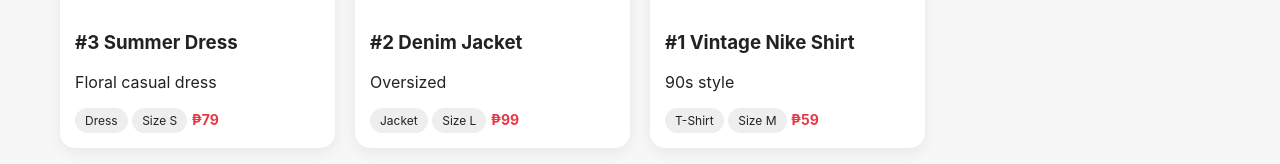
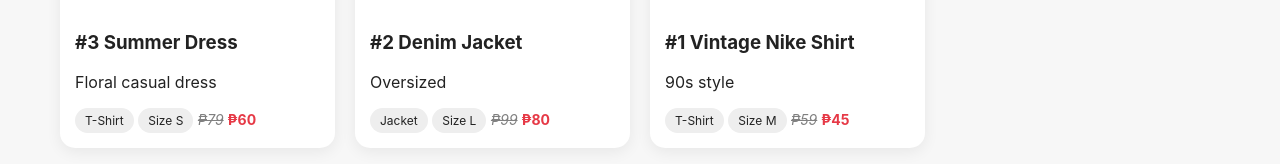
Before and after one commit to chefbarac/ukayfinds, a plain HTML site: page index.html in a window 1280 px wide. Shown: the part 568-732 px from the top of the page. Drawn offline with Linux system fonts and the light colour scheme.

Commit message:
added anchor_price

```diff
--- a/index.html
+++ b/index.html
@@ -103,8 +103,6 @@
             }
 
             .price {
-                color: #e63946;
-                font-weight: bold;
                 font-size: 14px;
             }
 
@@ -274,8 +272,11 @@
                     collection: "T-Shirt",
                     size: "M",
                     category: "Fair",
-                    price: 59,
-                    date_purchased: "",
+                    price: 45,
+                    discounted_price: 40,
+                    anchor_price: 59,
+                    date_purchased: "2026-06-24T16:00:00.000Z",
+                    date_displayed: "",
                     is_sold: false,
                     date_sold: "",
                     is_archived: false,
@@ -288,8 +289,11 @@
                     collection: "Jacket",
                     size: "L",
                     category: "Very Good",
-                    price: 99,
-                    date_purchased: "",
+                    price: 80,
+                    discounted_price: 75,
+                    anchor_price: 99,
+                    date_purchased: "2026-06-24T16:00:00.000Z",
+                    date_displayed: "",
                     is_sold: false,
                     date_sold: "",
                     is_archived: false,
@@ -299,29 +303,21 @@
                     id: 3,
                     name: "#3 Summer Dress",
                     description: "Floral casual dress",
-                    collection: "Dress",
+                    collection: "T-Shirt",
                     size: "S",
                     category: "Good",
-                    price: 79,
-                    date_purchased: "",
+                    price: 60,
+                    discounted_price: 55,
+                    anchor_price: 79,
+                    date_purchased: "2026-06-24T16:00:00.000Z",
+                    date_displayed: "",
                     is_sold: false,
                     date_sold: "",
                     is_archived: false,
                     images: "1T3rKK6HM79IfMa7C5LCvXtT7lNF3TDYL||1eHzOJ8hEWh47rd5vET5SGhhifndBI5-G",
                 },
             ];
-            // Using google sheet as database
-            /*let products = [];
-                      async function fetchData() {
-                          fetch("https://script.google.com/macros/s/XXXXXXXXX/exec")
-                              .then((res) => res.json())
-                              .then((data) => {
-                                  products = data.map((p) => {
-                                      return { ...p, images: p.images ? p.images.split("||") : [] };
-                                  });
-                                  render();
-                              });
-                      }*/
+
             products = products.toReversed().map((p) => {
                 return { ...p, images: p.images ? p.images.split("||") : [] };
             });
@@ -527,8 +523,9 @@
                         </span>
 
                         <span class="price">
-                          ₱${product.price}
-                          </span>
+                          <span style="color: gray; text-decoration: line-through; font-style: italic;">₱${product.anchor_price}</span>
+                          <span style="color: #e63946; font-weight: bold;">₱${product.price}</span>
+                        </span>
 
                       </div>
 
```
